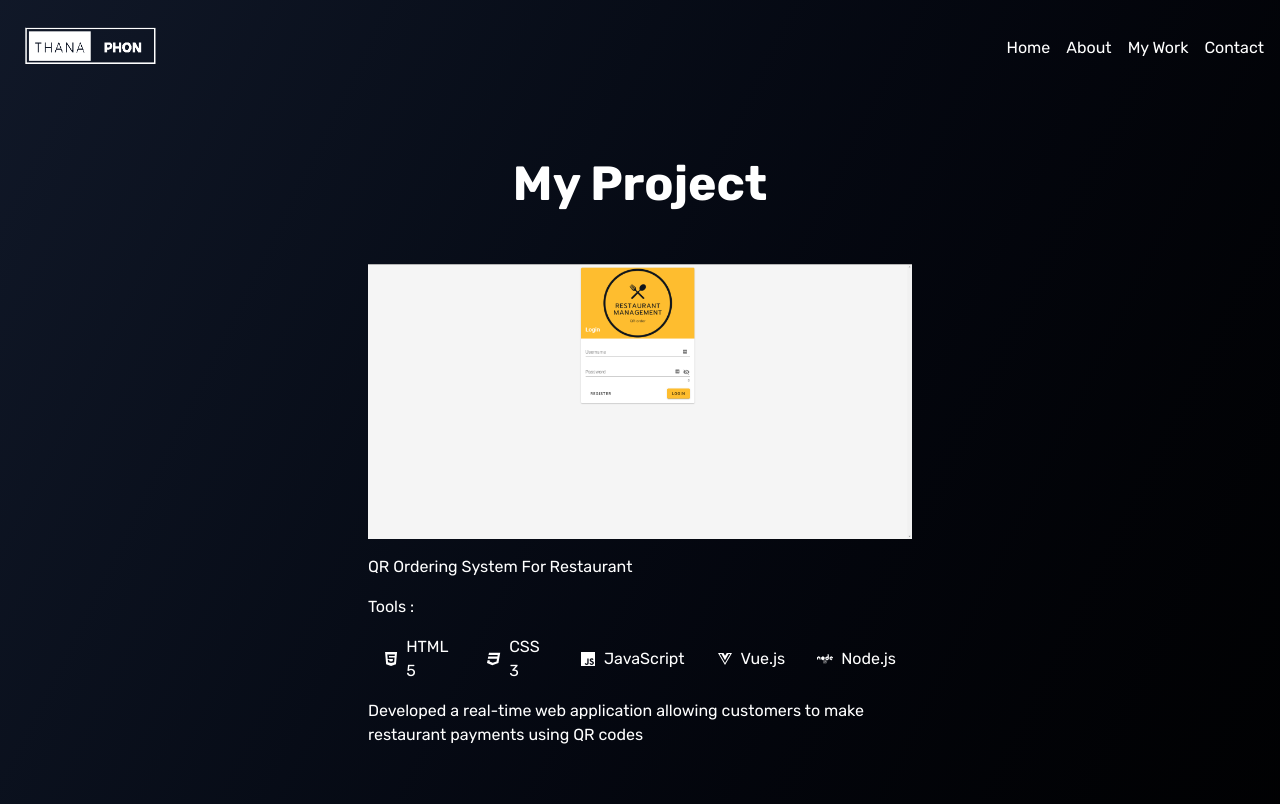
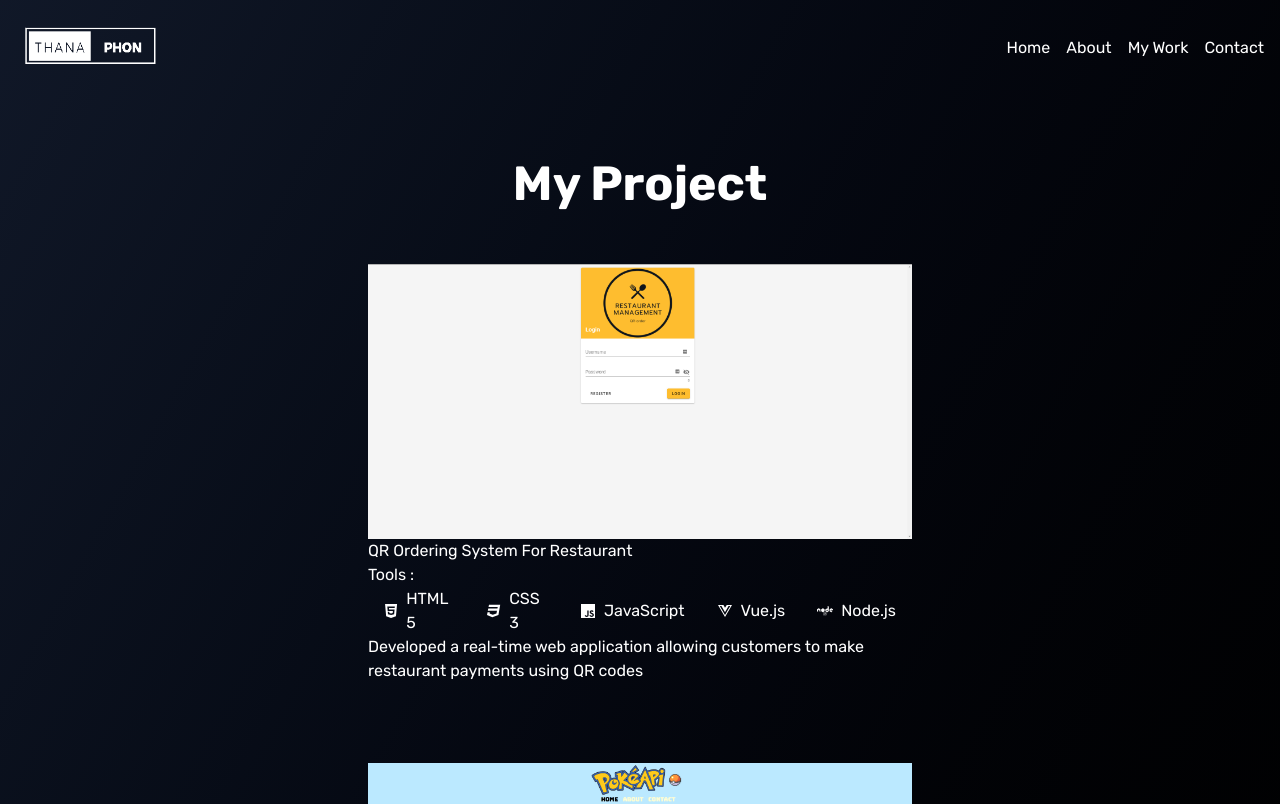
Before and after one commit to thanaphon0737/myPortfolio, a React (Vite) app: page /mywork in a window 1280 px wide. Shown: the top 804 px of the page. Built offline with nearby package versions, Linux system fonts and the light colour scheme; a web font is replaced by a local one.

Commit message:
add link in card of project, mywork

```diff
--- a/src/Components/Content/Project.jsx
+++ b/src/Components/Content/Project.jsx
@@ -8,6 +8,7 @@ function Project() {
       <div className="flex flex-col gap-12">
         {data.map((item) => (
           <div className="card flex flex-col gap-4">
+            <a target="_blank" href={item.url}>
               <img
                 src={item.img}
                 className="object-cover w-full size-96"
@@ -22,6 +23,7 @@ function Project() {
                 </div>
                 <div className="card-description">{item.description}</div>
               </div>
+            </a>
           </div>
         ))}
       </div>
--- a/src/Mywork/MyworkProject.jsx
+++ b/src/Mywork/MyworkProject.jsx
@@ -7,15 +7,17 @@ function MyworkProject() {
         <div className="flex flex-col gap-12">
           {data.map((item) => (
             <div className="flex flex-col p-4 gap-4">
-            <img src={item.img} alt={item.title} className="size-lg"/>
+              <a target="_blank" href={item.url}>
+                <img src={item.img} alt={item.title} className="size-lg" />
                 <h2>{item.title}</h2>
                 <span>Tools : </span>
                 <div className="card-tools flex ">
-                {item.tools.map(tool =>(
-                    <Icon iconSize={40} title={tool.title}/>
+                  {item.tools.map((tool) => (
+                    <Icon iconSize={40} title={tool.title} />
                   ))}
                 </div>
                 <div className="card-description">{item.description}</div>
+              </a>
             </div>
           ))}
         </div>
--- a/src/data/projectData.js
+++ b/src/data/projectData.js
@@ -19,7 +19,8 @@ const data = [
                 title: "Node.js"
             }
         ],
-        description: "Developed a real-time web application allowing customers to make restaurant payments using QR codes"
+        description: "Developed a real-time web application allowing customers to make restaurant payments using QR codes",
+        url: "https://github.com/thanaphon0737/Qr_system_vue_only"
     },
     {
         title: "PokeDex Clone",
@@ -41,7 +42,8 @@ const data = [
                 title: "Node.js"
             }
         ],
-        description: "Created a React-based website providing Pokémon stats and abilities, enhancing my React skills through this interactive project"
+        description: "Created a React-based website providing Pokémon stats and abilities, enhancing my React skills through this interactive project",
+        url: "https://react-poke-api-practice.vercel.app/"
     },
     {
         title: "My first Portfolio with HTML & CSS",
@@ -54,7 +56,8 @@ const data = [
                 title: "CSS 3"
             },
         ],
-        description: "Built a simple website to practice and improve my HTML and CSS skills, focusing on layout and styling"
+        description: "Built a simple website to practice and improve my HTML and CSS skills, focusing on layout and styling",
+        url: "https://thanaphon0737.github.io/makeCV/"
     },
     {
         title: "Machine Learning & Deep Learning Project",
@@ -67,7 +70,8 @@ const data = [
                 title: "Python"
             },
         ],
-        description: "Worked on a GAN-based project for text transfer tasks. The research has been presented at a conference, exploring the application of GANs in text generation and transformation"
+        description: "Worked on a GAN-based project for text transfer tasks. The research has been presented at a conference, exploring the application of GANs in text generation and transformation",
+        url: "https://dl.acm.org/doi/10.1145/3596286.3596288"
     },
 ]
 export default data;
```
Lines whose indentation alone changed are shown as unchanged.
